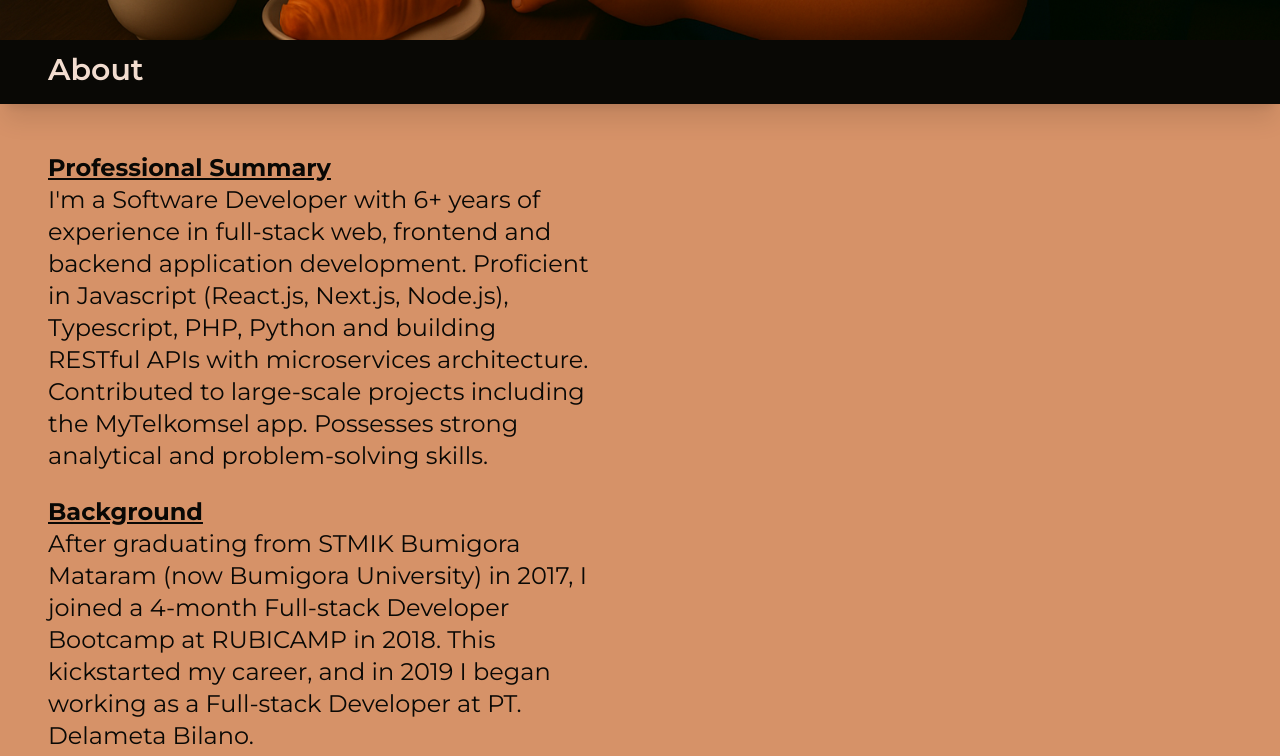
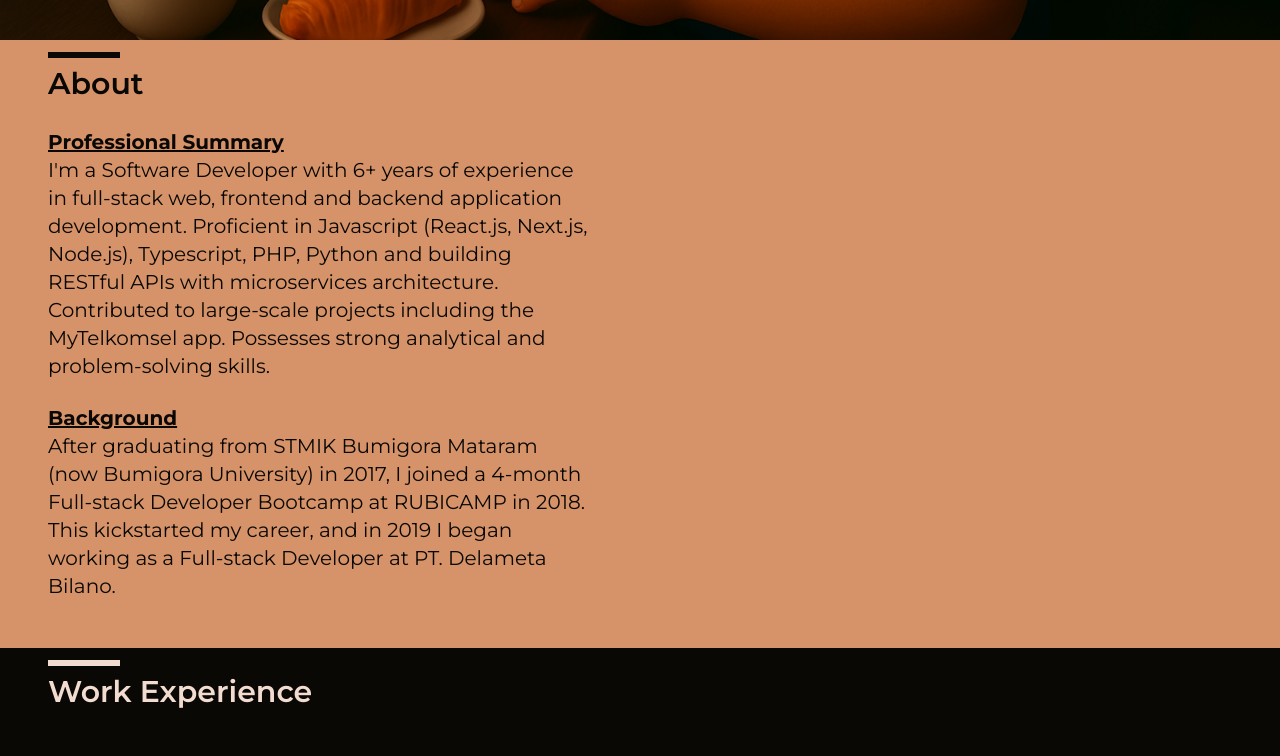
Before and after one commit to walyxxi/portfolio, a React (Vite) app: page / in a window 1280 px wide. Shown: the part 760-1516 px from the top of the page. Built offline with nearby package versions, Linux system fonts and the light colour scheme.

Commit message:
update: section bg color

```diff
--- a/src/App.tsx
+++ b/src/App.tsx
@@ -129,8 +129,17 @@ function App() {
           <div
             className={`${
               (section.id === 1 || section.id === 5) && "hidden"
-            } shadow-xl sticky h-16 top-0 w-full bg-black z-30 pt-3 font-semibold text-primary-light text-3xl md:6xl pl-6 md:pl-12`}
+            } sticky h-16 top-0 w-full ${
+              section.id % 2 === 0
+                ? "bg-primary text-black"
+                : "bg-black text-primary-light"
+            } z-30 pt-2 font-semibold text-3xl md:6xl pl-6 md:pl-12`}
           >
+            <div
+              className={`h-1.5 w-18 mb-2 mt-1 ${
+                section.id % 2 === 0 ? "bg-black" : "bg-primary-light"
+              }`}
+            />
             {section.label}
           </div>
           {section.section}
--- a/src/components/sections/About.tsx
+++ b/src/components/sections/About.tsx
@@ -8,10 +8,10 @@ const About = () => {
         whileInView={{ opacity: 1, y: 0 }}
         viewport={{ once: true }}
         transition={{ duration: 1.5 }}
-        className="h-full flex flex-col xl:w-1/2 gap-6 md:gap-10 p-6 md:p-12"
+        className="h-full flex flex-col xl:w-1/2 gap-6 md:gap-10 p-6 md:p-12 md:pt-6"
       >
         <div className="h-full flex flex-wrap gap-4 md:gap-6 scroll">
-          <p className="md:text-xl lg:text-2xl">
+          <p className="md:text-lg lg:text-xl">
             <b className="underline">Professional Summary</b>
             <br />
             I'm a Software Developer with 6+ years of experience in full-stack
@@ -21,7 +21,7 @@ const About = () => {
             to large-scale projects including the MyTelkomsel app. Possesses
             strong analytical and problem-solving skills.
           </p>
-          <p className="md:text-xl lg:text-2xl">
+          <p className="md:text-lg lg:text-xl">
             <b className="underline">Background</b>
             <br />
             After graduating from STMIK Bumigora Mataram (now Bumigora
--- a/src/components/sections/Experience.tsx
+++ b/src/components/sections/Experience.tsx
@@ -7,7 +7,7 @@ const experiences = [
     period: "Jul 2019 - Oct 2020",
     role: "Fullstack Developer",
     description: "",
-    color: "bg-primary-light",
+    color: "bg-primary",
   },
   {
     company: "Platinumetrix Global Inovasi",
@@ -23,7 +23,7 @@ const experiences = [
     period: "Oct 2022 - Jul 2023",
     role: "Frontend Developer",
     description: "",
-    color: "bg-primary-light",
+    color: "bg-primary",
   },
   {
     company: "Phintraco Consulting",
@@ -52,7 +52,7 @@ export default function WorkExperience() {
         whileInView={{ opacity: 1, y: 0 }}
         viewport={{ once: true }}
         transition={{ duration: 1.5 }}
-        className="h-full w-full flex flex-col gap-10 p-6 md:p-12"
+        className="h-full w-full flex flex-col gap-10 p-6 md:p-12 bg-black text-primary-light"
       >
         <div className="flex flex-row items-start lg:justify-center gap-10 lg:gap-20">
           {/* Left Side */}
@@ -90,7 +90,7 @@ export default function WorkExperience() {
                 viewport={{ once: true, amount: 0.8 }}
               >
                 <div
-                  className={`w-8 lg:w-10 h-8 lg:h-10 rounded-full border-2 border-primary outline-2 outline-dashed ${exp.color}`}
+                  className={`w-8 lg:w-10 h-8 lg:h-10 rounded-full border-2 border-black outline-2 outline-dashed ${exp.color}`}
                 />
                 {idx !== experiences.length - 1 && <div className="h-36" />}
               </motion.div>
--- a/src/components/sections/Projects.tsx
+++ b/src/components/sections/Projects.tsx
@@ -113,7 +113,7 @@ const Projects = () => {
           whileInView={{ opacity: 1, y: 0 }}
           viewport={{ once: true }}
           transition={{ duration: 1.5 }}
-          className="h-full w-full flex flex-col gap-6 md:gap-10 p-6 md:p-12"
+          className="h-full w-full flex flex-col gap-6 md:gap-10 p-6 md:p-12 md:pt-6"
         >
           <div className="grid grid-cols-1 sm:grid-cols-2 lg:grid-cols-3 xl:grid-cols-4 gap-4 md:gap-6 text-primary-light">
             {PROJECTS.map((project, idx) => (
--- a/src/components/ui/Image.tsx
+++ b/src/components/ui/Image.tsx
@@ -12,7 +12,7 @@ const Image: React.FC<ImageProps> = ({
   alt = "",
   className = "",
   loader = (
-    <div className="inset-0 min-h-60 flex items-center justify-center bg-gray-100">
+    <div className="inset-0 flex items-center justify-center bg-gray-100">
       Loading...
     </div>
   ),
```
